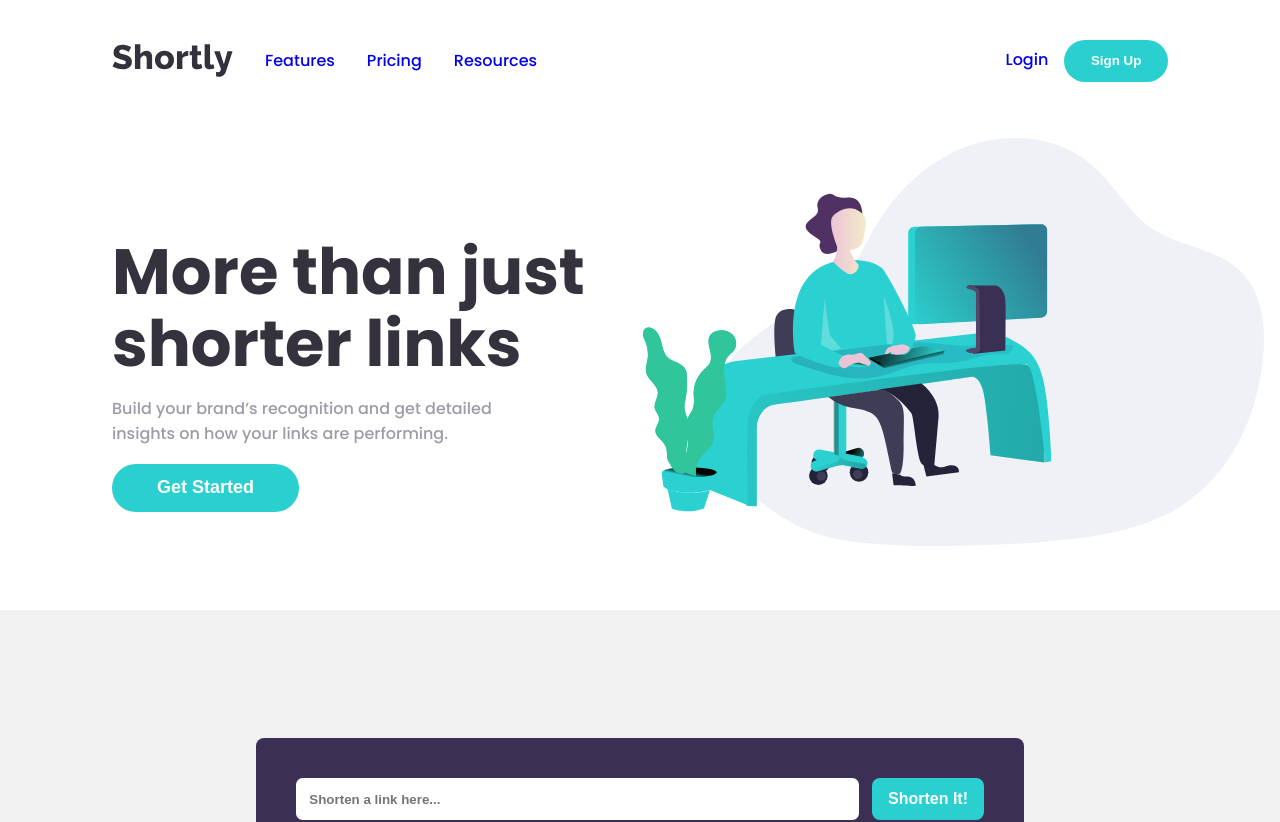
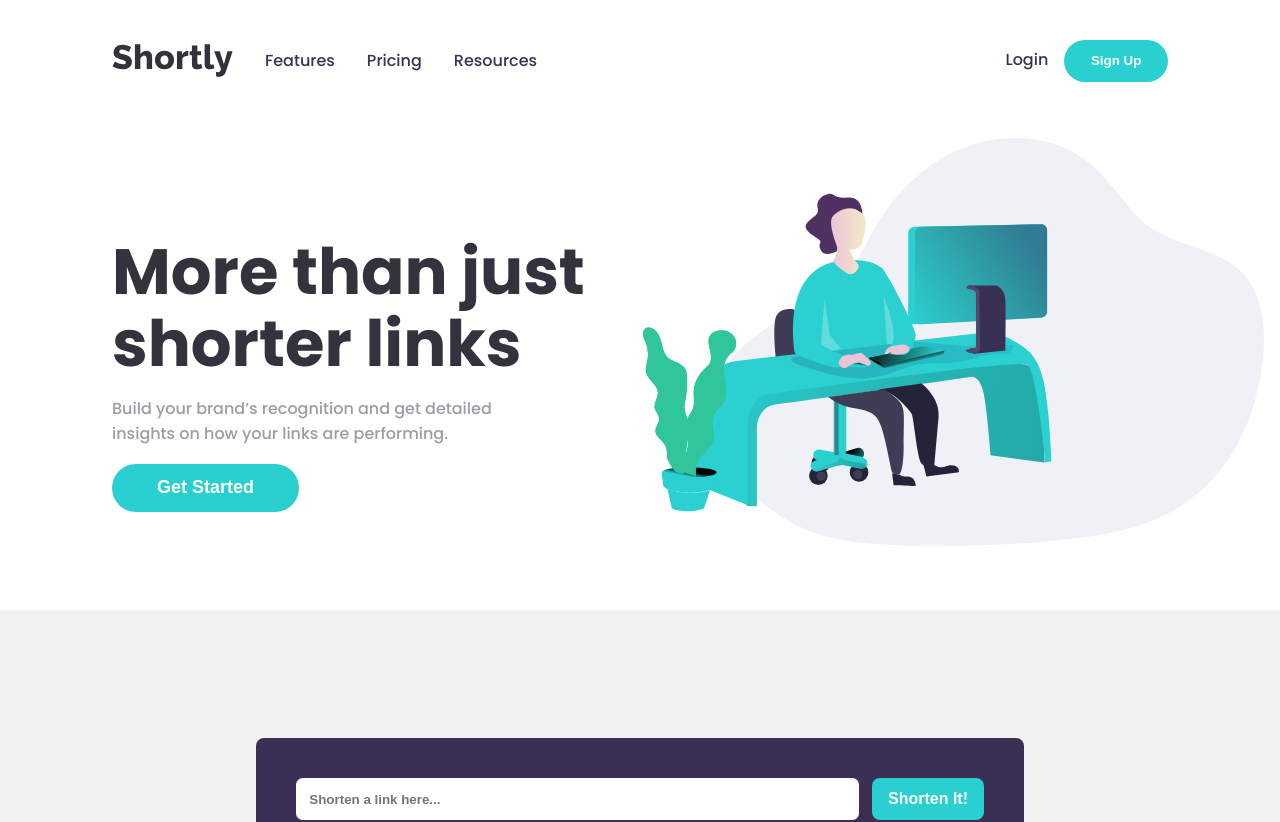
Before and after one commit to milescremen/url-shortener, a React (Create React App) app: page / in a window 1280 px wide. Shown: the top 822 px of the page. Built offline with nearby package versions, Linux system fonts and the light colour scheme.

Commit message:
FInished

```diff
--- a/src/components/Header/Header.css
+++ b/src/components/Header/Header.css
@@ -9,12 +9,10 @@
 }
 
 .header {
-
     margin: 2em 2em;
 }
 
 .hamburger {
-
     color: var(--clr-neutral-400);
     cursor: pointer;
 }
@@ -50,11 +48,16 @@
 
     .desktop-nav a {
         text-decoration: none;
+        color: var(--clr-primary-800);
     }
 
     .desktop-nav a:visited {
         text-decoration: none;
         color: var(--clr-primary-800);
+    }
+
+    .desktop-nav a:hover {
+        color: var(--clr-neutral-900);
     }
 
     .desktop-nav-links a {
@@ -77,4 +80,8 @@
         padding: 1em 2em;
         border-radius: 99em;
     }
+
+    .signup-btn:active {
+        background-color: hsl(180, 66%, 49%, 40%);
+    }
 }
```
